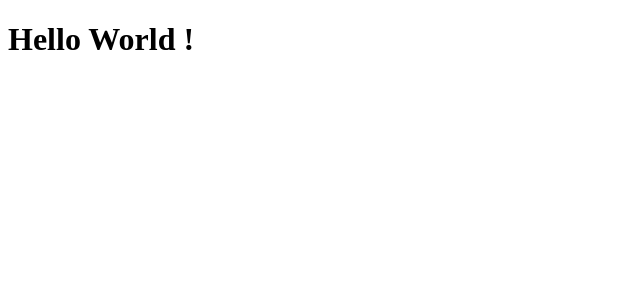
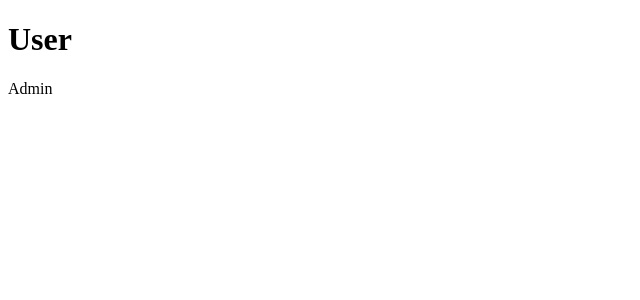
Before and after one commit to Shibily-kms/Commenter, a React (Create React App) app in the folder client/: page /admin in a window 1280 px wide. Shown: the top 300 px of the page, without its empty margins (0-640 px from the left). Built offline with nearby package versions, Linux system fonts and the light colour scheme.

Commit message:
api setup ok

```diff
--- a/client/package.json
+++ b/client/package.json
@@ -6,8 +6,10 @@
     "@testing-library/jest-dom": "^5.16.5",
     "@testing-library/react": "^13.4.0",
     "@testing-library/user-event": "^13.5.0",
+    "axios": "^1.1.3",
     "react": "^18.2.0",
     "react-dom": "^18.2.0",
+    "react-router-dom": "^6.4.3",
     "react-scripts": "5.0.1",
     "web-vitals": "^2.1.4"
   },
--- a/client/src/App.js
+++ b/client/src/App.js
@@ -1,10 +1,18 @@
-
+import React from 'react'
+import { Routes, Route } from 'react-router-dom'
+import User from './Routes/User'
+import Admin from './Routes/Admin'
 
 
 function App() {
   return (
     <div className="App">
-      <h1>Hello World !</h1>
+      <Routes>
+        <Route  element={<User />} path='/*' />
+      </Routes>
+      <Routes>
+        <Route element={<Admin />} path='/admin/*' />
+      </Routes>
     </div>
   );
 }
--- /dev/null
+++ b/client/src/Routes/Admin.jsx
@@ -0,0 +1,11 @@
+import React from 'react'
+import {Routes,Route} from 'react-router-dom'
+
+
+function Admin() {
+  return (
+    <div>Admin</div>
+  )
+}
+
+export default Admin
--- /dev/null
+++ b/client/src/Routes/User.jsx
@@ -0,0 +1,10 @@
+import React from 'react'
+import {Routes,Route} from 'react-router-dom'
+
+function User() {
+  return (
+    <h1>User</h1>
+  )
+}
+
+export default User
--- a/client/src/index.js
+++ b/client/src/index.js
@@ -1,11 +1,13 @@
 import React from 'react';
 import ReactDOM from 'react-dom/client';
 import App from './App';
-
+import { BrowserRouter } from 'react-router-dom'
 
 const root = ReactDOM.createRoot(document.getElementById('root'));
 root.render(
   <React.StrictMode>
-    <App />
+    <BrowserRouter>
+      <App />
+    </BrowserRouter>
   </React.StrictMode>
 );
```
Also changed, not shown: 2 other files (tests, documents, lock files or other folders).
